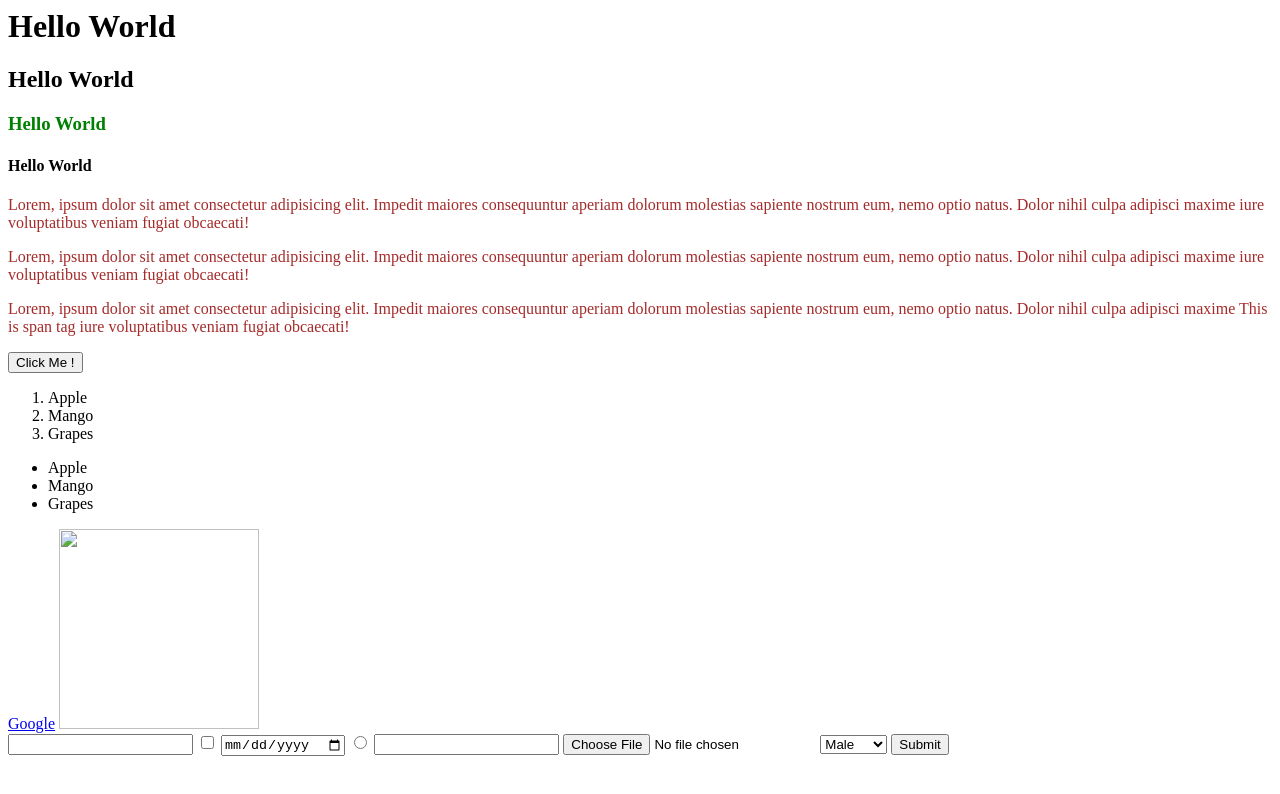
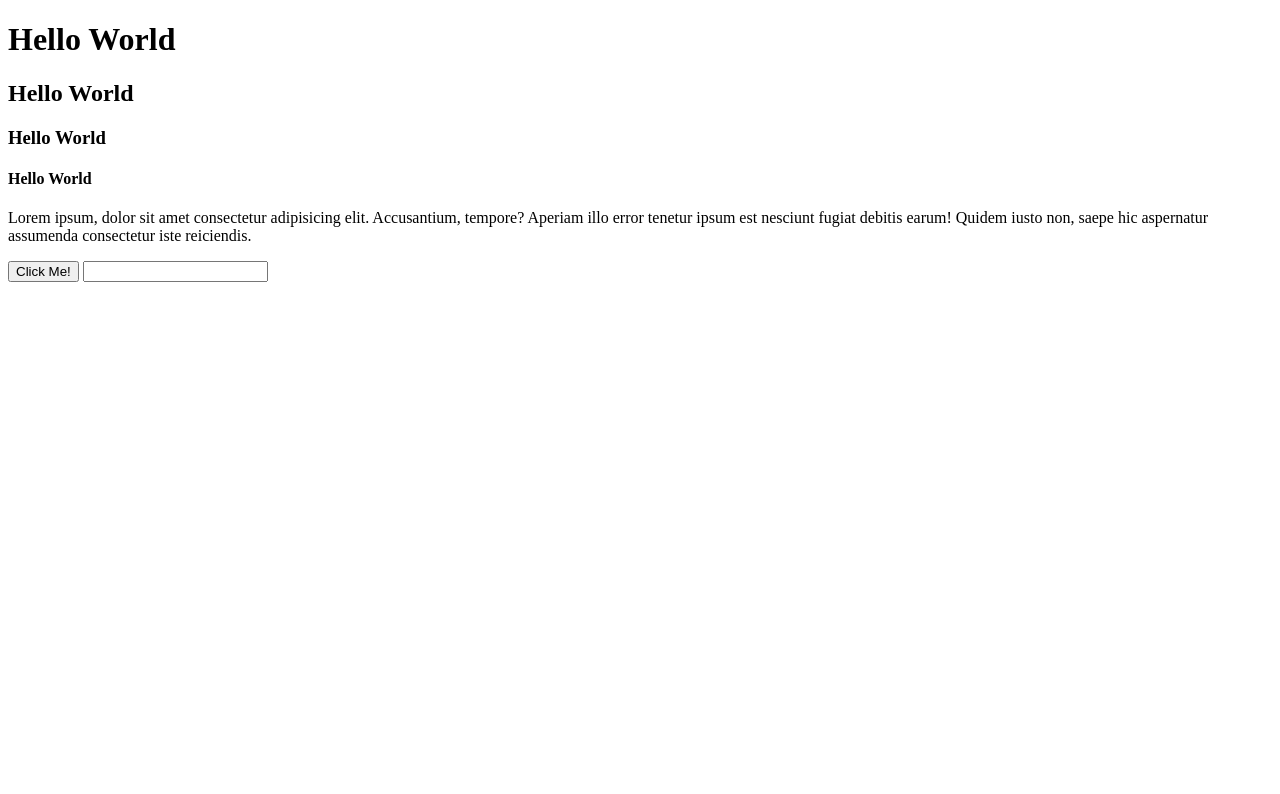
Before and after one commit to M-wasim-akram-123/web-development, a website: page index2.html in a window 1280 px wide. Drawn offline with Linux system fonts and the light colour scheme.

Commit message:
add mongodb schema

```diff
--- a/dbConn.js
+++ b/dbConn.js
@@ -1,5 +1,5 @@
 const { MongoClient } = require('mongodb');
-const uri = 'mongodb://127.0.0.1:27017'; // or your MongoDB URI
+const uri = 'mongodb://127.0.0.1:27017/testDb'; // or your MongoDB URI
 
 const client = new MongoClient(uri, { useNewUrlParser: true});
 
--- a/index2.html
+++ b/index2.html
@@ -1,58 +1,18 @@
-<html>
+<!DOCTYPE html>
+<html lang="en">
 <head>
-    <title>Hello World</title>
-    <link rel="stylesheet" href="./index.css" />
+  <meta charset="UTF-8">
+  <meta name="viewport" content="width=device-width, initial-scale=1.0">
+  <title>Uswa</title>
 </head>
 <body>
-    <h1>Hello World</h1>
+  <h1></h1>
+  <h1>Hello World </h1>
   <h2>Hello World</h2>
   <h3>Hello World</h3>
   <h4>Hello World</h4>
-    <p>
-      Lorem, ipsum dolor sit amet consectetur adipisicing elit. Impedit maiores
-      consequuntur aperiam dolorum molestias sapiente nostrum eum, nemo optio
-      natus. Dolor nihil culpa adipisci maxime iure voluptatibus veniam fugiat
-      obcaecati!
-    </p>
-    <p>
-      Lorem, ipsum dolor sit amet consectetur adipisicing elit. Impedit maiores
-      consequuntur aperiam dolorum molestias sapiente nostrum eum, nemo optio
-      natus. Dolor nihil culpa adipisci maxime iure voluptatibus veniam fugiat
-      obcaecati!
-    </p>
-    <p>
-      Lorem, ipsum dolor sit amet consectetur adipisicing elit. Impedit maiores
-      consequuntur aperiam dolorum molestias sapiente nostrum eum, nemo optio
-      natus. Dolor nihil culpa adipisci maxime
-      <span>This is span tag</span> iure voluptatibus veniam fugiat obcaecati!
-    </p>
-    <button>Click Me !</button>
-
-    <ol>
-      <li>Apple</li>
-      <li>Mango</li>
-      <li>Grapes</li>
-    </ol>
-    <ul>
-      <li>Apple</li>
-      <li>Mango</li>
-      <li>Grapes</li>
-    </ul>
-    <a href="https://www.google.com" target="_blank">Google</a>
-    <img src="../../Pictures/Screenshots/b1.png" width="200px" height="200px" />
-
-    <form action="./index.js" id="formI">
-      <input type="text" name="" value="" id=""/>
-      <input type="checkbox" />
-      <input type="date" />
-      <input type="radio" />
-      <input type="number" />
-      <input type="file" />
-      <select class="" id="" style="">
-        <option>Male</option>
-        <option>Female</option>
-      </select>
-      <button type="submit" class="btn">Submit</button>
-    </form>
+  <p>Lorem ipsum, dolor sit amet consectetur adipisicing elit. Accusantium, tempore? Aperiam illo error tenetur ipsum est nesciunt fugiat debitis earum! Quidem iusto non, saepe hic aspernatur assumenda consectetur iste reiciendis.</p>
+  <button>Click Me!</button>
+  <input type="text">
 </body>
 </html>
--- a/package.json
+++ b/package.json
@@ -11,6 +11,7 @@
   "license": "ISC",
   "dependencies": {
     "express": "^4.19.2",
-    "mongodb": "^6.5.0"
+    "mongodb": "^6.5.0",
+    "mongoose": "^8.3.3"
   }
 }
```
Also changed, not shown: server.js (+18 -4 lines), userModel.js (added, +17 -0 lines), 1 other file. Lines whose indentation alone changed are shown as unchanged.
